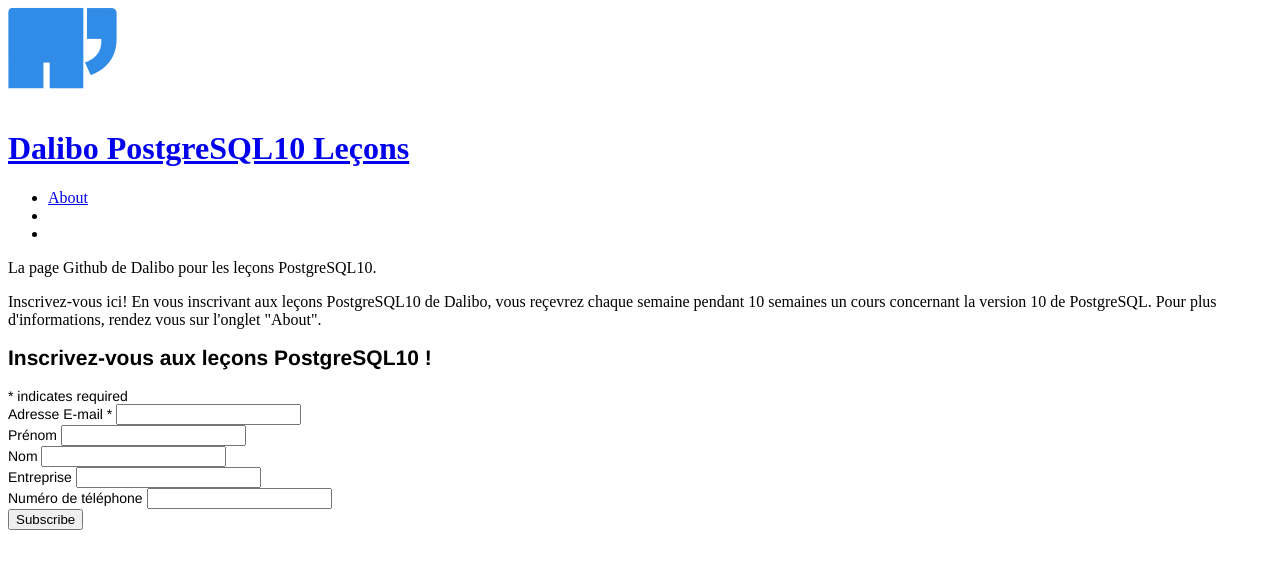
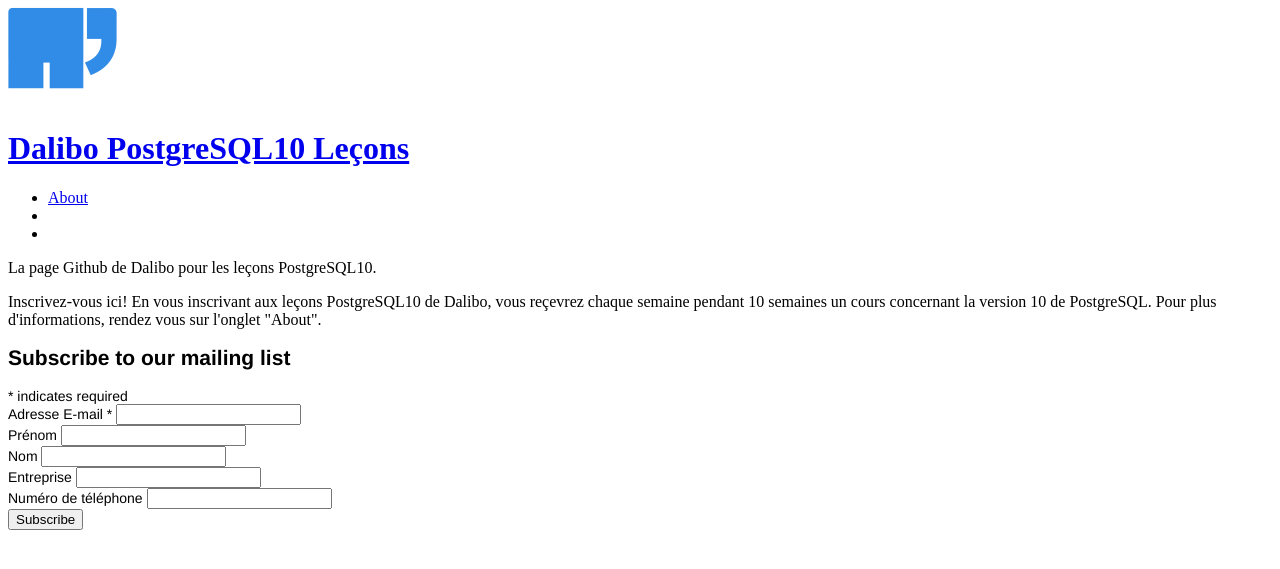
Before and after one commit to leorenc/Newsletter-PostgreSQL10, a Jekyll site: the page built from index.html, in a window 1280 px wide, cut to the strip 112-681 px from the top of the page. Built offline with Jekyll 4.4.1, drawn with Linux system fonts in a browser that asks for light colours; the list of posts is cut into pages by our own code; comment, search, counter and statistics services are not loaded; some of the changed lines change nothing that is shown.

Commit message:
Update index.html

```diff
--- a/index.html
+++ b/index.html
@@ -42,7 +42,7 @@
 <div id="mc_embed_signup">
 <form action="//dalibo.us6.list-manage.com/subscribe/post?u=1c10ff1ff8&amp;id=9929e51d62" method="post" id="mc-embedded-subscribe-form" name="mc-embedded-subscribe-form" class="validate" target="_blank" novalidate>
     <div id="mc_embed_signup_scroll">
-	<h2>Inscrivez-vous aux leçons PostgreSQL10 !</h2>
+	<h2>Subscribe to our mailing list</h2>
 <div class="indicates-required"><span class="asterisk">*</span> indicates required</div>
 <div class="mc-field-group">
 	<label for="mce-EMAIL">Adresse E-mail  <span class="asterisk">*</span>
@@ -74,7 +74,29 @@
     </div>
 </form>
 </div>
-<script type='text/javascript' src='//s3.amazonaws.com/downloads.mailchimp.com/js/mc-validate.js'></script><script type='text/javascript'>(function($) {window.fnames = new Array(); window.ftypes = new Array();fnames[0]='EMAIL';ftypes[0]='email';fnames[1]='FNAME';ftypes[1]='text';fnames[2]='LNAME';ftypes[2]='text';fnames[4]='MMERGE4';ftypes[4]='text';fnames[3]='MMERGE3';ftypes[3]='phone';}(jQuery));var $mcj = jQuery.noConflict(true);</script>
+<script type='text/javascript' src='//s3.amazonaws.com/downloads.mailchimp.com/js/mc-validate.js'></script><script type='text/javascript'>(function($) {window.fnames = new Array(); window.ftypes = new Array();fnames[0]='EMAIL';ftypes[0]='email';fnames[1]='FNAME';ftypes[1]='text';fnames[2]='LNAME';ftypes[2]='text';fnames[4]='MMERGE4';ftypes[4]='text';fnames[3]='MMERGE3';ftypes[3]='phone'; /*
+ * Translated default messages for the $ validation plugin.
+ * Locale: FR
+ */
+$.extend($.validator.messages, {
+        required: "Ce champ est requis.",
+        remote: "Veuillez remplir ce champ pour continuer.",
+        email: "Veuillez entrer une adresse email valide.",
+        url: "Veuillez entrer une URL valide.",
+        date: "Veuillez entrer une date valide.",
+        dateISO: "Veuillez entrer une date valide (ISO).",
+        number: "Veuillez entrer un nombre valide.",
+        digits: "Veuillez entrer (seulement) une valeur numérique.",
+        creditcard: "Veuillez entrer un numéro de carte de crédit valide.",
+        equalTo: "Veuillez entrer une nouvelle fois la même valeur.",
+        accept: "Veuillez entrer une valeur avec une extension valide.",
+        maxlength: $.validator.format("Veuillez ne pas entrer plus de {0} caractères."),
+        minlength: $.validator.format("Veuillez entrer au moins {0} caractères."),
+        rangelength: $.validator.format("Veuillez entrer entre {0} et {1} caractères."),
+        range: $.validator.format("Veuillez entrer une valeur entre {0} et {1}."),
+        max: $.validator.format("Veuillez entrer une valeur inférieure ou égale à {0}."),
+        min: $.validator.format("Veuillez entrer une valeur supérieure ou égale à {0}.")
+});}(jQuery));var $mcj = jQuery.noConflict(true);</script>
 <!--End mc_embed_signup-->
 
   {% if paginator.total_pages > 1 %}
```
